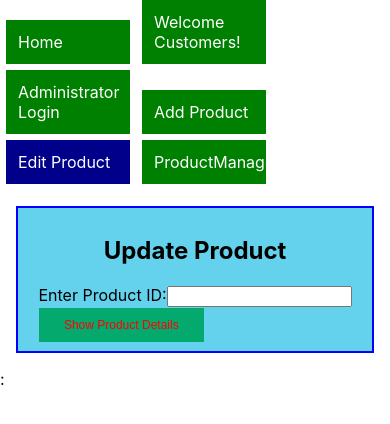
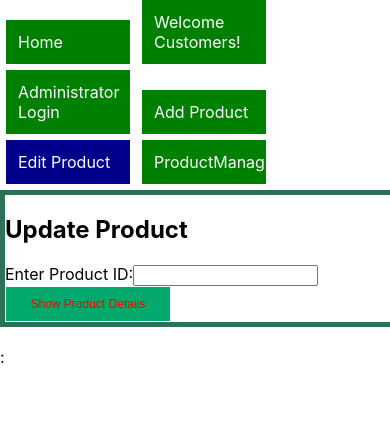
Before and after one commit to RicVUy/department-store-r, a React (Create React App) app: page /EditedProduct in a window 390 px wide. Shown: the top 424 px of the page. Built offline with nearby package versions, Linux system fonts and the light colour scheme; data requests are answered from the project's data file.

Commit message:
changed json and css

```diff
--- a/db.json
+++ b/db.json
@@ -4,7 +4,7 @@
       "id": 1,
       "category": "Tshirt",
       "name": "Yalex",
-      "image": "https://images.rawpixel.com/image_png_300/cHJpdmF0ZS9sci9pbWFnZXMvd2Vic2l0ZS8yMDIzLTA4L3Jhd3BpeGVsX29mZmljZV8zNF9mdWxsX2JvZHlfM2RfYXZhdGFyXzNkX3JlbmRlcl9vZl9hX2J1c2luZXNzd19jOWYzODYxYy1lZTYzLTQxOGYtOThmNC02MWJkNGM3OGE1YTZfMS5wbmc.png",
+      "image": "https://vignette.wikia.nocookie.net/westworld/images/5/51/Dolores_Abernathy_Vanishing_Point.jpg/revision/latest?cb=20180613181613",
       "neckDesign": "roundneck",
       "color": "white",
       "size": "small",
@@ -16,7 +16,7 @@
       "id": 2,
       "category": "Tshirt",
       "name": "Yalex",
-      "image": "https://www.shopify.com/stock-photos/photos/urban-mens-fashion?c=man",
+      "image": "https://i.pinimg.com/originals/71/16/52/7116526bc704ba3c7b76891377900a60.jpg",
       "neckDesign": "roundneck",
       "color": "black",
       "size": "medium",
@@ -28,7 +28,7 @@
       "id": 3,
       "category": "Tshirt",
       "name": "Yalex",
-      "image": "https://www.shopify.com/stock-photos/photos/dark-haired-man-in-brown-leather-jacket?c=man",
+      "image": "https://th.bing.com/th?id=OIP.zu4bmEKZBr58v_Tq6R56DQHaDt&w=349&h=174&c=8&rs=1&qlt=90&o=6&dpr=1.1&pid=3.1&rm=2",
       "neckDesign": "roundneck",
       "color": "white",
       "size": "large",
@@ -40,7 +40,7 @@
       "id": 4,
       "category": "Polo",
       "name": "Blucorner",
-      "image": "https://www.shopify.com/stock-photos/photos/young-man-stood-in-front-of-light?c=man",
+      "image": "https://shopping.traveltheworld.com.ua/wp-content/uploads/2015/03/Bangkok-Fashion-Outlet-2.jpg",
       "neckDesign": "Vneck",
       "color": "black",
       "size": "small",
@@ -52,7 +52,7 @@
       "id": 5,
       "category": "Polo",
       "name": "Blucorner",
-      "image": "https://www.shopify.com/stock-photos/photos/classy-tuxedo-fashion?c=man",
+      "image": "https://th.bing.com/th/id/OIP.lzRxHpHC13nV4_1rX_185AHaEK?w=236&h=180&c=7&r=0&o=5&cb=11&dpr=1.1&pid=1.7",
       "neckDesign": "Vneck",
       "color": "black",
       "size": "medium",
@@ -64,7 +64,7 @@
       "id": 6,
       "category": "Polo",
       "name": "Blucorner",
-      "image": "https://www.shopify.com/stock-photos/photos/young-man-stood-in-front-of-light?c=man",
+       "image": "https://hips.hearstapps.com/hmg-prod.s3.amazonaws.com/images/affordableclothing-1586354369.png?crop=1.00xw:1.00xh;0,0&resize=1200:*",
       "neckDesign": "Vneck",
       "color": "black",
       "size": "large",
@@ -76,7 +76,7 @@
       "id": 7,
       "category": "Polo",
       "name": "Lifeline",
-      "image": "https://www.shopify.com/stock-photos/photos/young-man-stood-in-front-of-light?c=man",
+      "image": "https://th.bing.com/th/id/R.85490756715ffcc97c6c1ddac139715a?rik=sbJWkL6zH33DDw&riu=http%3a%2f%2f4.bp.blogspot.com%2f-AITR-AwIwT4%2fThLm5tobj_I%2fAAAAAAAABzE%2f7JuGOciGehU%2fs1600%2fPicture-12.jpg&ehk=GFeNelXD6R9uvI0jxfd88Pey69Ul0ti%2btSeq3e7VSvw%3d&risl=&pid=ImgRaw&r=0",
       "neckDesign": "withCollar",
       "color": "white",
       "size": "small",
@@ -88,7 +88,7 @@
       "id": 8,
       "category": "formal",
       "name": "Lifeline",
-      "image": "./images/aloe.jpg",
+      "image": "https://mir-s3-cdn-cf.behance.net/project_modules/1400/d685d281157223.5e970b355c15b.jpg",
       "neckDesign": "withCollar",
       "color": "white",
       "size": "medium",
@@ -100,7 +100,7 @@
       "id": 9,
       "category": "formal",
       "name": "Lifeline",
-      "image": "https://www.shopify.com/stock-photos/photos/young-man-stood-in-front-of-light?c=man",
+      "image": "https://i.pinimg.com/originals/80/72/7a/80727af6f2f326af0e6bfab20a1d0626.jpg",
       "neckDesign": "withCollar",
       "color": "white",
       "size": "large",
@@ -112,7 +112,7 @@
       "id": 10,
       "category": "formal",
       "name": "Lifeline",
-      "image": "https://www.shopify.com/stock-photos/photos/mens-button-up-shirt-urban-fashion?c=man",
+      "image": "https://i.ytimg.com/vi/GT55DrHptD0/maxresdefault.jpg",
       "neckDesign": "withCollar",
       "color": "white",
       "size": "extralarge",
--- a/src/component/Product.js
+++ b/src/component/Product.js
@@ -29,11 +29,14 @@ function Product({product, setCart, cart, onUpdateInventory}) {
       }
 
   return (
-    <div>
+    <div className='card'>
         <h3>Product</h3>
-        <div className="card">
+        <div className='image-container'>
+        <img src={image} alt={name} />
+        </div>
+        <div className='card-content'>
           <h4 className="card-title">{name}</h4>
-          <img className="img" src={image} alt={name} />
+
           <p className="card-text">{neckDesign}</p>
           <p className="card-text">{color}</p>
           <p className="card-text">{size}</p>
--- a/src/component/ProductCard.js
+++ b/src/component/ProductCard.js
@@ -27,7 +27,7 @@ function ProductCard({products, setCart, cart, onUpdateInventory}) {
           onChange={handleSearch}
         />
       </div>
-    <div>
+    <div className='card-container'>
         {productList}
     </div>
     </div>
--- a/src/index.css
+++ b/src/index.css
@@ -11,15 +11,38 @@ code {
   font-family: source-code-pro, Menlo, Monaco, Consolas, 'Courier New',
     monospace;
 }
+
+.card-container {
+  display: flex;
+  flex-wrap: wrap;
+  justify-content: space-between; /* Adjust this property as needed */
+}
 .card {
-  border: 2px solid blue;
-  margin: 1rem;
-  display: flex;
-  flex-direction: column;
-  justify-content: center;
-  align-items: center;
-  padding: 0.5rem;
-  background-color: rgb(100, 210, 237);
+  width: 23%; /* Adjust this percentage based on your design preferences */
+  margin-bottom: 20px;
+  border: 5px solid #2b7255;
+  overflow: hidden; /* Ensure the image doesn't overflow the card */
+}
+
+
+.image-container {
+  width: 200px; /* Set the desired width */
+  height: 200px; /* Set the desired height */
+  overflow: hidden;
+}
+
+.image-container img {
+  width: 100%;
+  height: 100%;
+  object-fit: cover;
+}
+.card-content {
+  padding: 10px;
+}
+@media (max-width: 768px) {
+  .card {
+    width: 100%; /* Full width for one card per row on smaller screens */
+  }
 }
 .cart {
   margin: 1rem;
```
